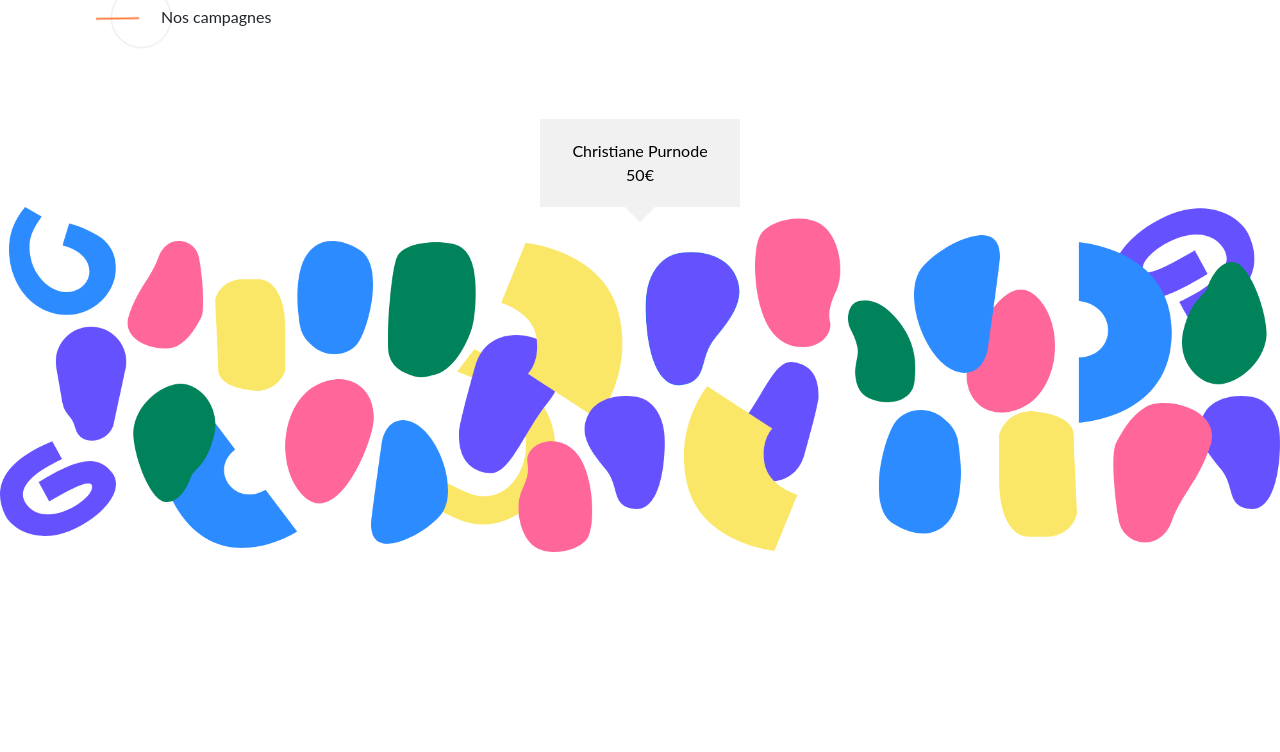
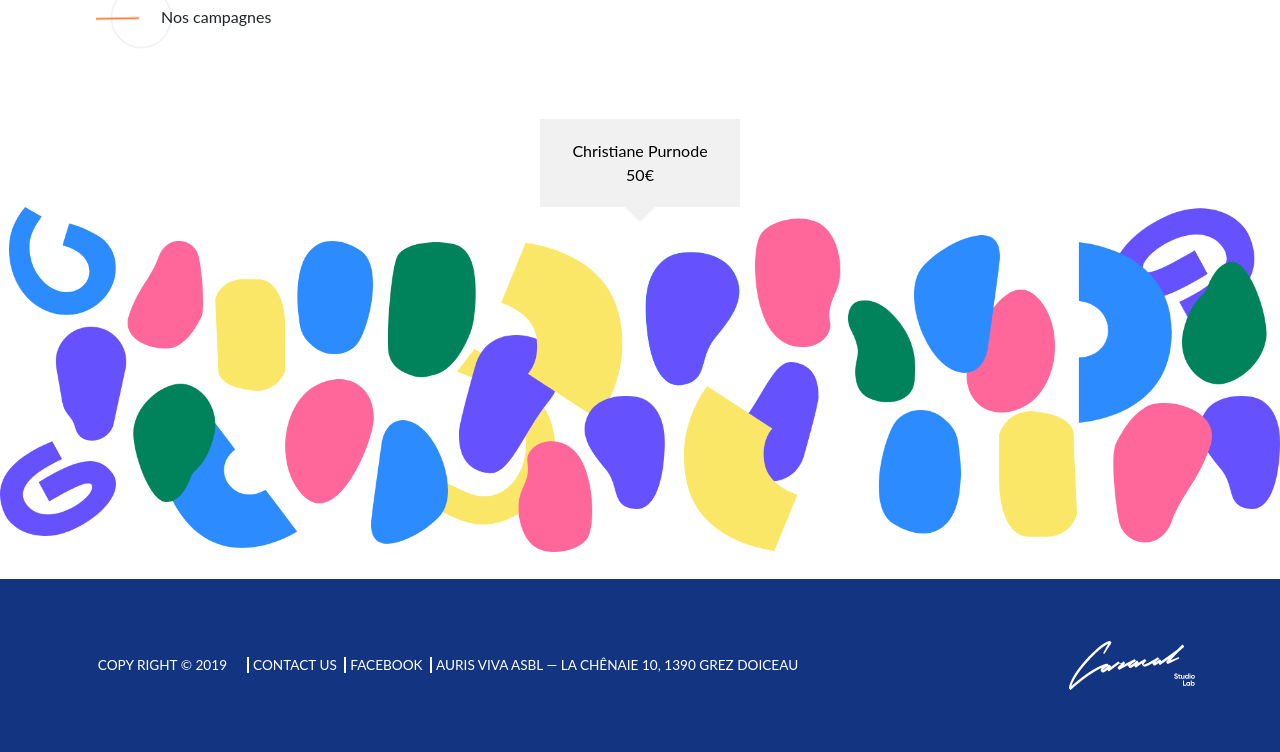
Before and after one commit to codeKameleon/auris-viva, a website: page src/index.html in a window 1280 px wide. Shown: the part 8186-8938 px from the top of the page. Before the commit the page ends 8765 px from the top, so only its background shows below. Drawn offline with Linux system fonts and the light colour scheme.

Commit message:
feat(Footer): footer structure + design

```diff
--- a/src/index.html
+++ b/src/index.html
@@ -757,6 +757,35 @@
     </section>
     <!-- start DONATIONS SECTION -->
 
+    <!-- start FOOTER -->
+    <footer class="footer container-fluid">
+      <div class="container">
+        <div class="row">
+          <div
+            class="col-xs-12 col-md-8 d-flex flex-wrap flex-md-nowrap justify-content-center align-items-center"
+          >
+            <span>copy right © 2019</span>
+
+            <div class="contact">
+              <a href="#">Contact us</a>
+              <a href="#">Facebook</a>
+              <span>Auris Viva ASBL — La Chênaie 10, 1390 Grez Doiceau</span>
+            </div>
+          </div>
+
+          <div
+            class="col-xs-12 col-md-4 d-flex justify-content-center justify-content-md-end align-items-center"
+          >
+            <img
+              src="./assets/img/caracal-logo.png"
+              alt="logo caracal studio"
+            />
+          </div>
+        </div>
+      </div>
+    </footer>
+    <!-- end FOOTER -->
+
     <script src="/js/jquery.min.js"></script>
     <script src="/js/popper.min.js"></script>
     <script src="/js/bootstrap.min.js"></script>
--- /dev/null
+++ b/src/scss/layout/_footer.scss
@@ -0,0 +1,21 @@
+.footer {
+  padding: 30px;
+  background-color: #123481;
+  text-transform: uppercase;
+  color: $white;
+  font-family: $Lato;
+  font-size: 0.85rem;
+
+  .contact {
+    margin-left: 20px;
+    padding: 16px 0;
+
+    & > * {
+      padding: 0 4px;
+      border-left: 2px solid $white;
+    }
+  }
+  @include media-breakpoint-up(md) {
+    padding: 60px;
+  }
+}
--- a/src/scss/styles.scss
+++ b/src/scss/styles.scss
@@ -9,7 +9,8 @@
 @import './normalize';
 @import './global';
 
-@import './layout/header/header';
+@import './layout/header';
+@import './layout/footer';
 
 @import './home/hero';
 @import './home/about';
```
Also changed, not shown: src/assets/img/caracal-logo.png (added), src/assets/img/i-help-gsm.png (deleted), src/assets/img/oval-shape.svg (deleted), src/assets/img/shape-2.svg (deleted), src/assets/img/shape-3.svg (deleted), src/assets/img/shape-4.svg (deleted), src/assets/img/shape-5.svg (deleted), src/css/styles.css, src/scss/layout/_header.scss (renamed from src/scss/layout/header/_header.scss).
